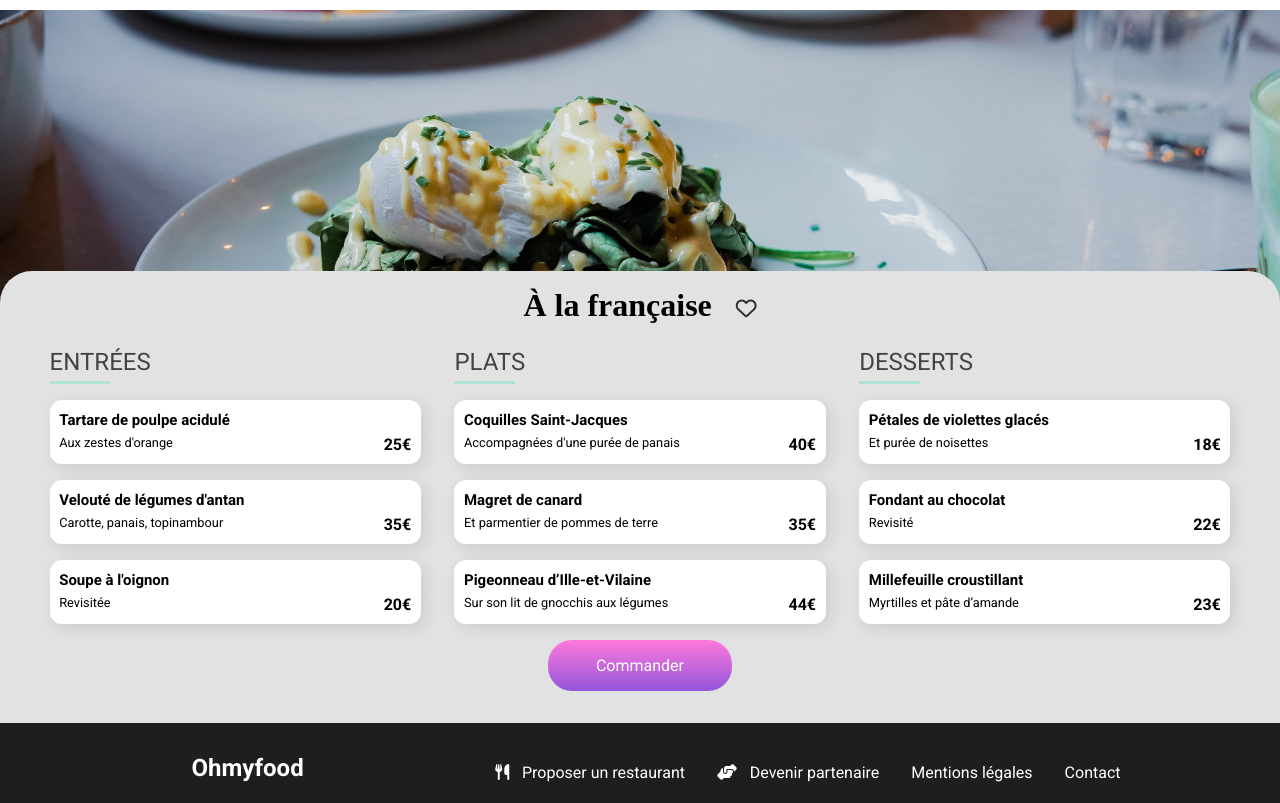
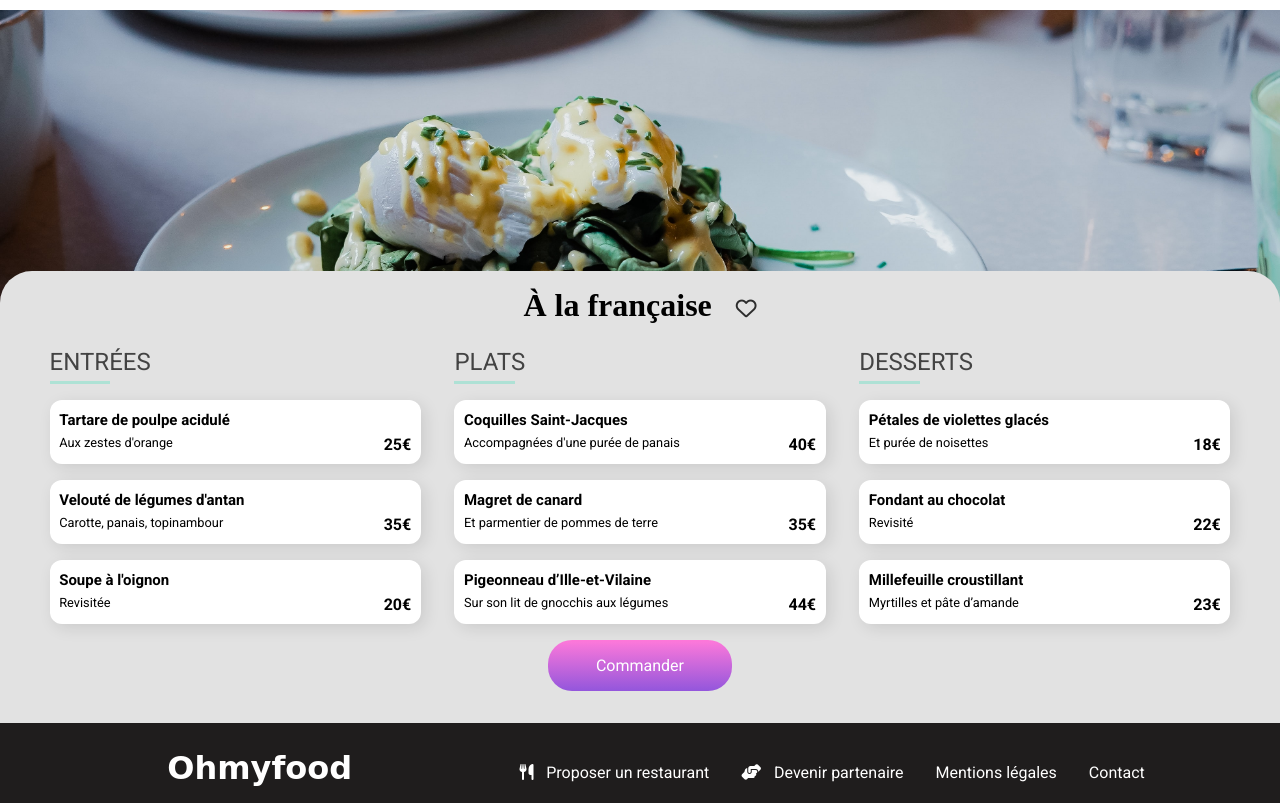
Before and after one commit to Claudedaccache/ClaudeDaccache_3_11032021, a plain HTML site: page A_la_française.html in a window 1280 px wide. Shown: the part 54-857 px from the top of the page. Drawn offline with Linux system fonts and the light colour scheme; a web font is replaced by a local one.

Commit message:
modified A_la_française.html

```diff
--- a/A_la_française.html
+++ b/A_la_française.html
@@ -189,7 +189,7 @@
     <footer>
         <div id="footer">
             <a class="footer_logo" href="#">
-                <h2>Ohmyfood</h2>
+                <h1>Ohmyfood</h1>
             </a>
             <ul class="footer_list">
                 <li>
```
